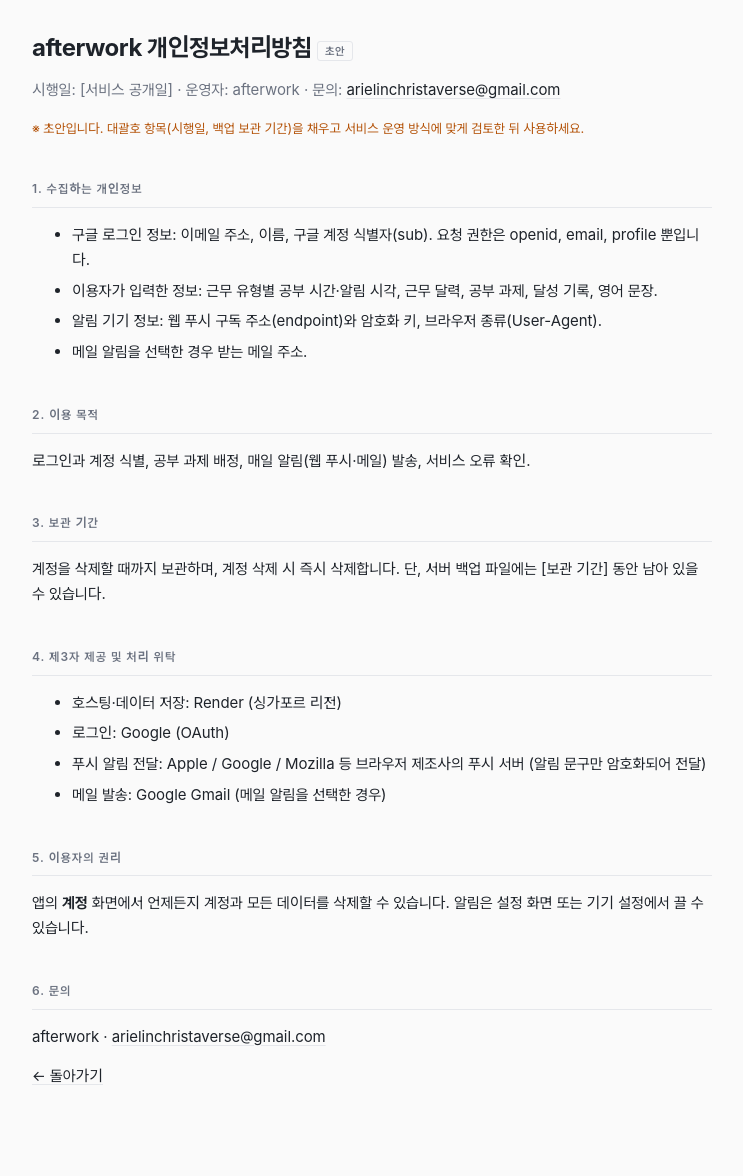
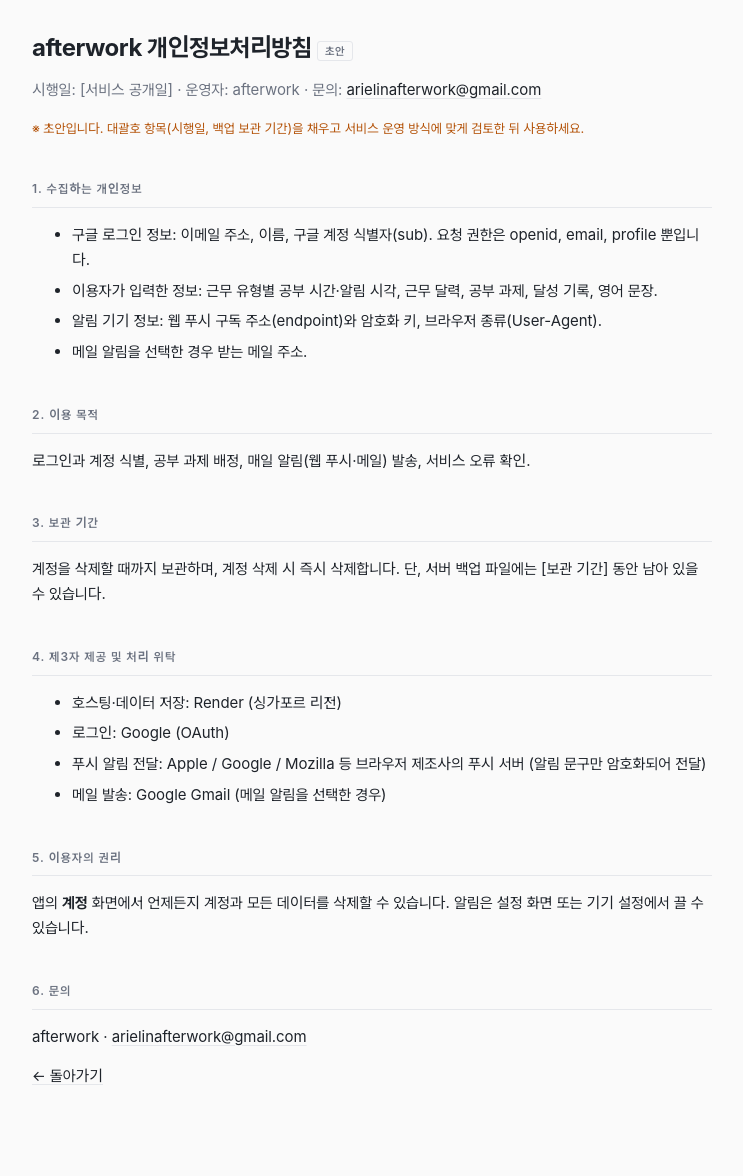
Before and after one commit to Arielinchristaverse/project_IELTSmademecrazy, a FastAPI app: page /privacy in a window 1280 px wide. Shown: the whole page, without its empty margins (108-851 px from the left). Run offline with FastAPI, Linux system fonts and the light colour scheme; some web fonts are replaced.

Commit message:
Privacy policy: update operator contact email
Co-Authored-By: Claude Opus 5.5 <noreply@anthropic.com>
Claude-Session: https://claude.ai/code/session_01PksZurw8LA4KcNcbmprxTQ

```diff
--- a/app/templates/privacy.html
+++ b/app/templates/privacy.html
@@ -3,7 +3,7 @@
 {% block content %}
 <article class="doc">
 <h1>afterwork 개인정보처리방침 <span class="tag">초안</span></h1>
-<p class="muted">시행일: [서비스 공개일] · 운영자: afterwork · 문의: <a href="mailto:arielinchristaverse@gmail.com">arielinchristaverse@gmail.com</a></p>
+<p class="muted">시행일: [서비스 공개일] · 운영자: afterwork · 문의: <a href="mailto:arielinafterwork@gmail.com">arielinafterwork@gmail.com</a></p>
 <p class="warn" style="font-size:13px">※ 초안입니다. 대괄호 항목(시행일, 백업 보관 기간)을 채우고 서비스 운영 방식에 맞게 검토한 뒤 사용하세요.</p>
 
 <h2>1. 수집하는 개인정보</h2>
@@ -32,7 +32,7 @@
 <p>앱의 <b>계정</b> 화면에서 언제든지 계정과 모든 데이터를 삭제할 수 있습니다. 알림은 설정 화면 또는 기기 설정에서 끌 수 있습니다.</p>
 
 <h2>6. 문의</h2>
-<p>afterwork · <a href="mailto:arielinchristaverse@gmail.com">arielinchristaverse@gmail.com</a></p>
+<p>afterwork · <a href="mailto:arielinafterwork@gmail.com">arielinafterwork@gmail.com</a></p>
 </article>
 <p><a href="/">← 돌아가기</a></p>
 {% endblock %}
```
Also changed, not shown: tests/test_today.py (+3 -1 lines).
